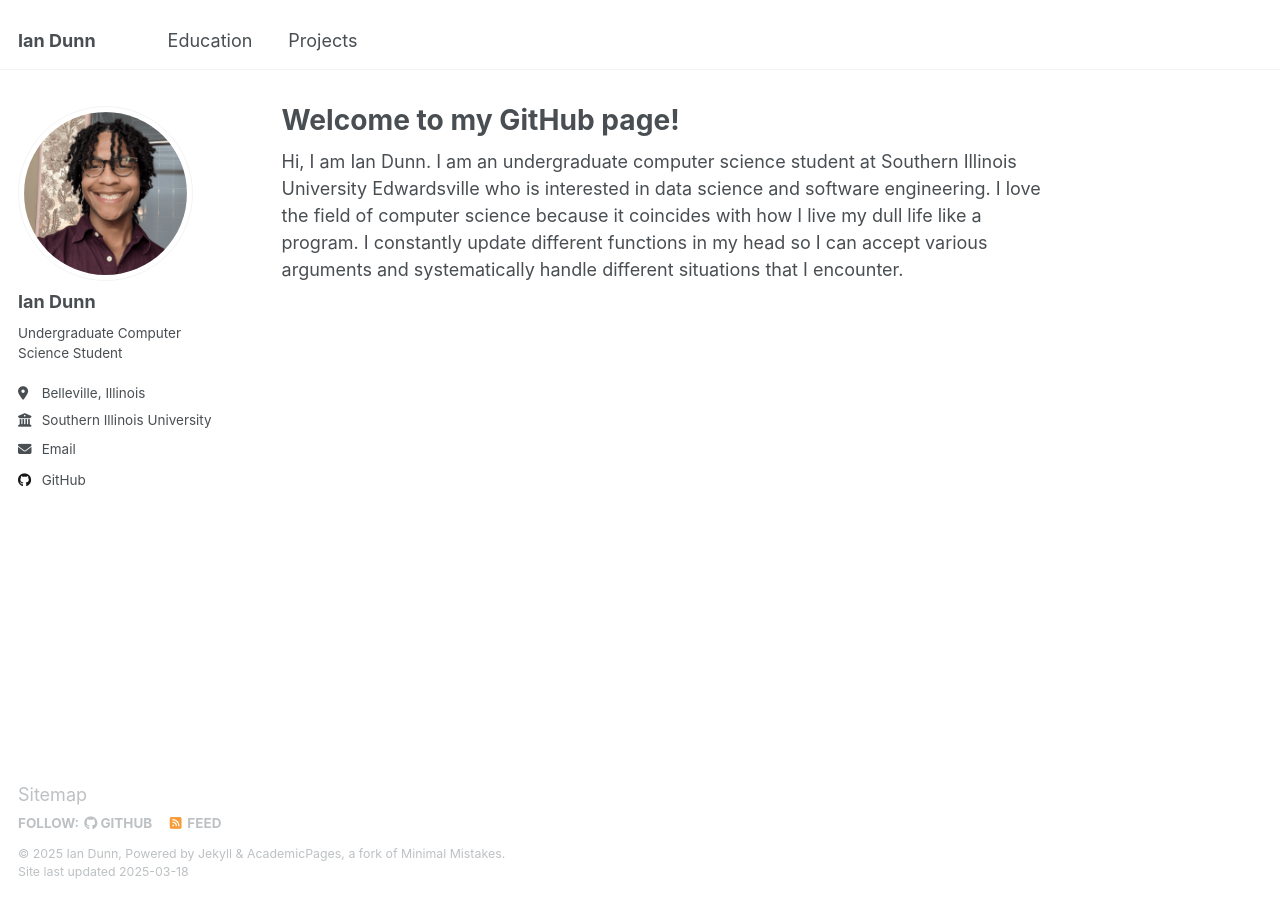
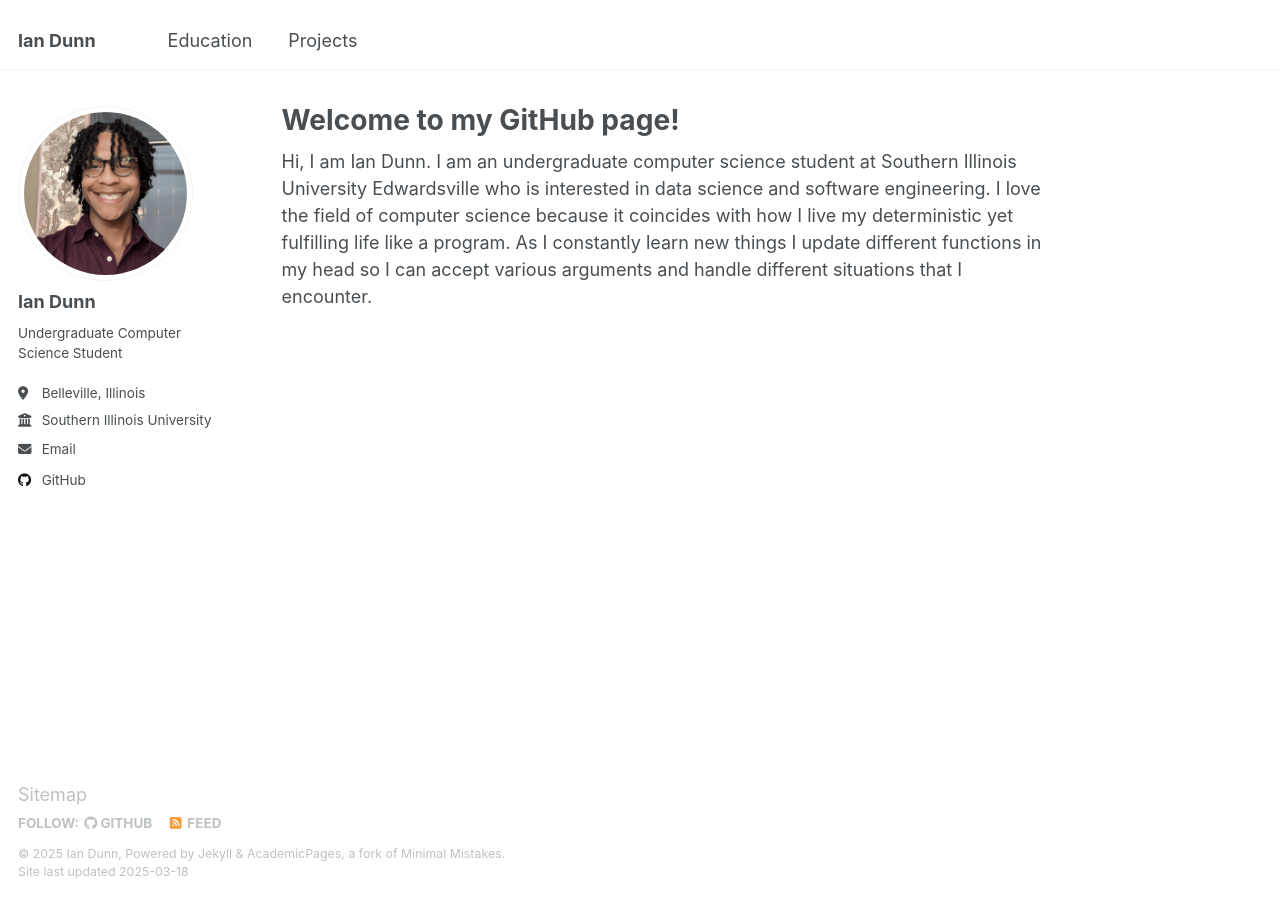
Before and after one commit to 1ntentions/1ntentions.github.io, a Jekyll site: the page built from _pages/about.md, in a window 1280 px wide. Built offline with Jekyll 4.4.1, drawn with Linux system fonts in a browser that asks for light colours.

Commit message:
updated home page info

```diff
--- a/_pages/about.md
+++ b/_pages/about.md
@@ -7,4 +7,4 @@ redirect_from:
   - /about.html
 ---
 
-Hi, I am Ian Dunn. I am an undergraduate computer science student at Southern Illinois University Edwardsville who is interested in data science and software engineering. I love the field of computer science because it coincides with how I live my dull life like a program. I constantly update different functions in my head so I can accept various arguments and systematically handle different situations that I encounter.
+Hi, I am Ian Dunn. I am an undergraduate computer science student at Southern Illinois University Edwardsville who is interested in data science and software engineering. I love the field of computer science because it coincides with how I live my deterministic yet fulfilling life like a program. As I constantly learn new things I update different functions in my head so I can accept various arguments and handle different situations that I encounter.
```
